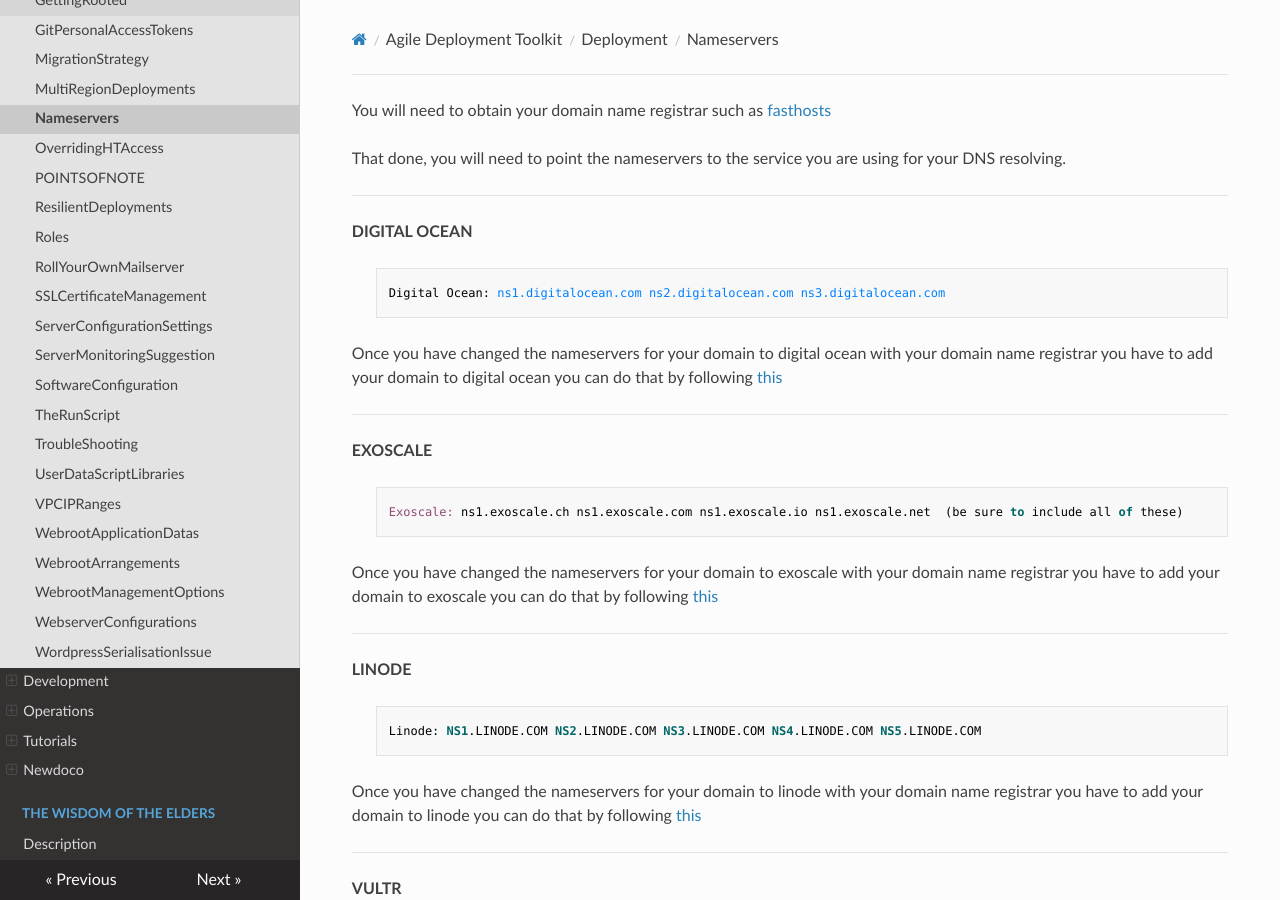
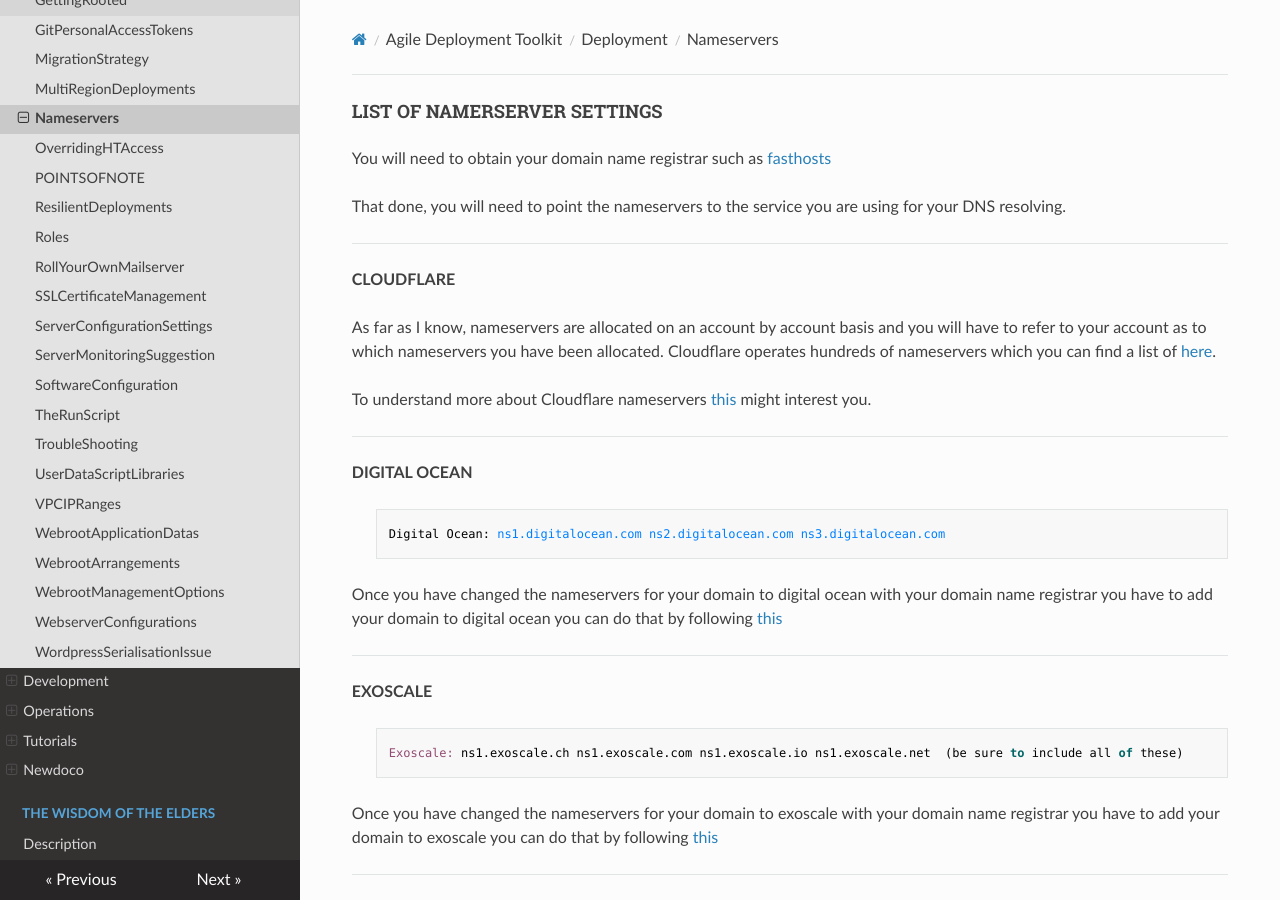
Before and after one commit to wintersys-dev/adt-documentation, an MkDocs documentation site: the page built from docs/Agile Deployment Toolkit/Deployment/Nameservers.md, in a window 1280 px wide and 900 px high. Built offline with MkDocs 1.6.1, drawn with Linux system fonts in a browser that asks for light colours; nearby versions of some CDN libraries.

Commit message:
Update Nameservers.md

```diff
--- a/docs/Agile Deployment Toolkit/Deployment/Nameservers.md
+++ b/docs/Agile Deployment Toolkit/Deployment/Nameservers.md
@@ -1,7 +1,16 @@
+#### LIST OF NAMERSERVER SETTINGS
+
 You will need to obtain your domain name registrar such as [fasthosts](https://www.fasthosts.co.uk)
 
 That done, you will need to point the nameservers to the service you are using for your DNS resolving.
 
+--------------------------------
+
+**CLOUDFLARE**
+
+As far as I know, nameservers are allocated on an account by account basis and you will have to refer to your account as to which nameservers you have been allocated. Cloudflare operates hundreds of nameservers which you can find a list of [here](https://github.com/indianajson/cloudflare-nameservers).
+
+To understand more about Cloudflare nameservers [this](https://developers.cloudflare.com/dns/nameservers) might interest you.
 
 ---------------
 
```
